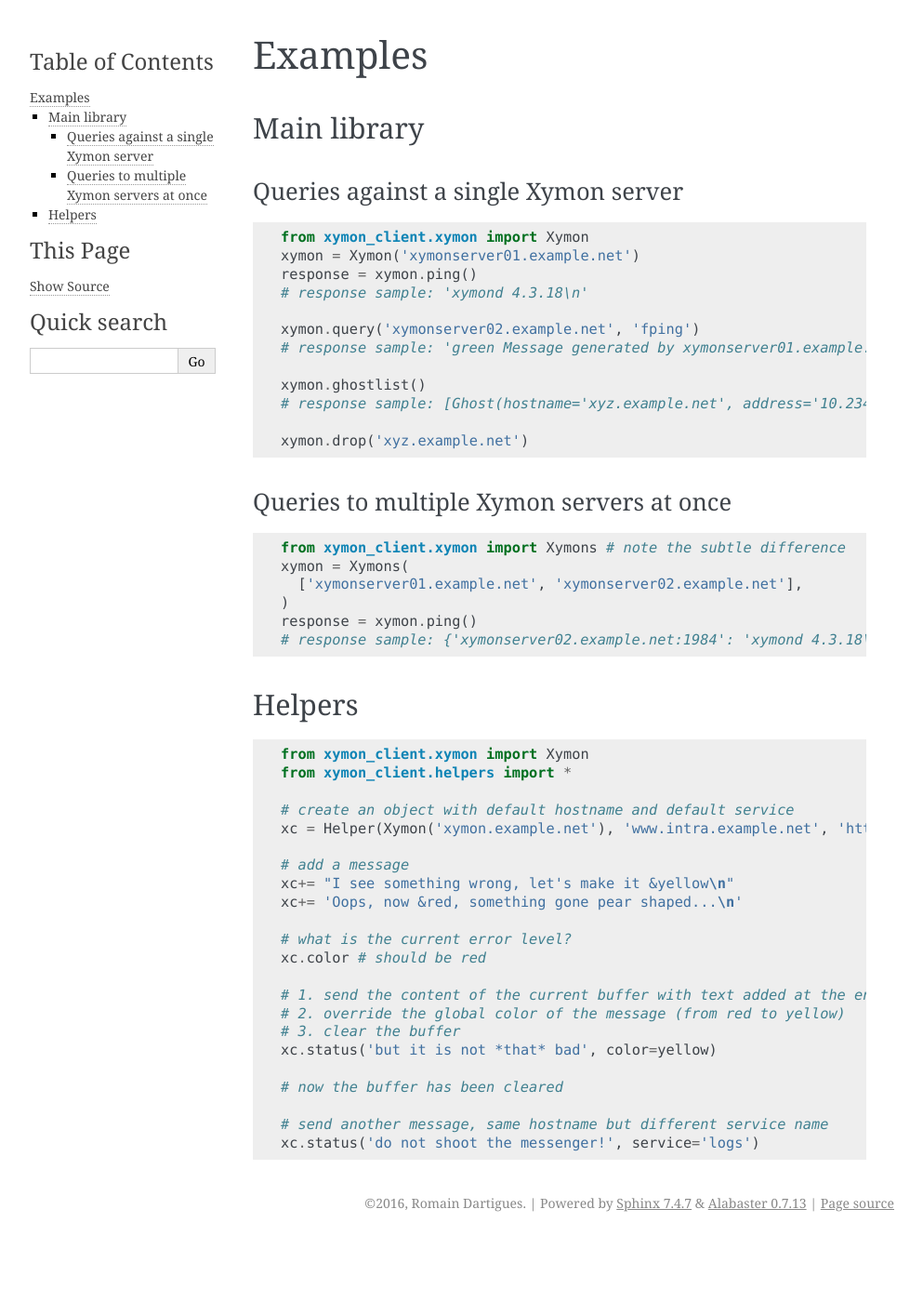
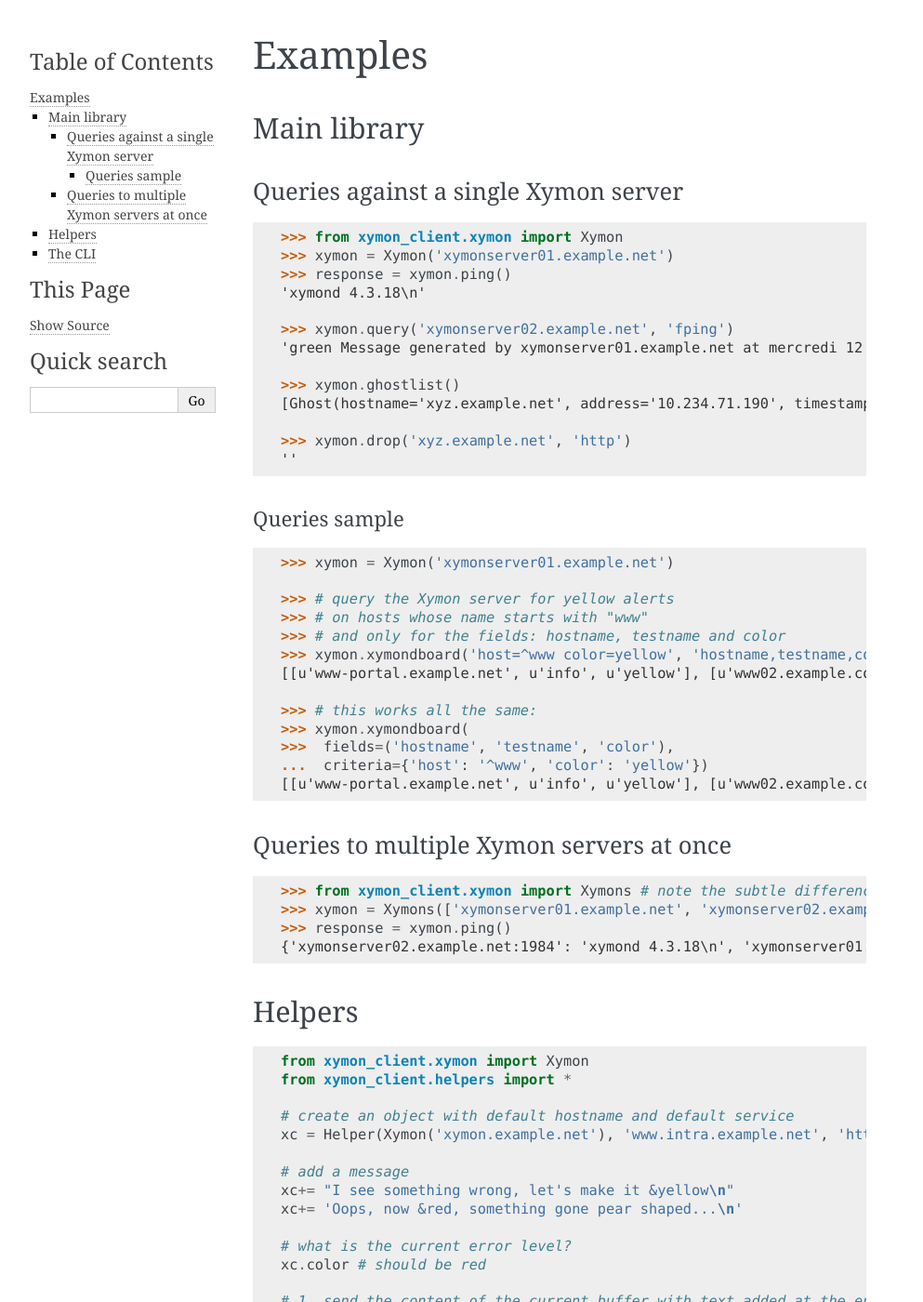
Before and after one commit to romain-dartigues/python-xymon-client, a Sphinx documentation site: the page built from docs/examples.rst, in a window 1280 px wide and 1400 px high. Shown: the whole window at 93% size, without its empty margins (148-1141 px from the left). Built offline with Sphinx 7.4.7, drawn with Linux system fonts in a browser that asks for light colours; some of the changed text lies outside the part shown.

Commit message:
documentation update

```diff
--- a/docs/examples.rst
+++ b/docs/examples.rst
@@ -9,33 +9,50 @@ Queries against a single Xymon server
 =====================================
 
 
-.. code-block:: python
+.. code-block:: pycon
 
-   from xymon_client.xymon import Xymon
-   xymon = Xymon('xymonserver01.example.net')
-   response = xymon.ping()
-   # response sample: 'xymond 4.3.18\n'
+   >>> from xymon_client.xymon import Xymon
+   >>> xymon = Xymon('xymonserver01.example.net')
+   >>> response = xymon.ping()
+   'xymond 4.3.18\n'
 
-   xymon.query('xymonserver02.example.net', 'fping')
-   # response sample: 'green Message generated by xymonserver01.example.net at mercredi 12 octobre 2016, 08:42:36 (UTC+0200) (executed every 180 sec)\n'
+   >>> xymon.query('xymonserver02.example.net', 'fping')
+   'green Message generated by xymonserver01.example.net at mercredi 12 octobre 2016, 08:42:36 (UTC+0200) (executed every 180 sec)\n'
 
-   xymon.ghostlist()
-   # response sample: [Ghost(hostname='xyz.example.net', address='10.234.71.190', timestamp=1476254463), Ghost(hostname='abc.example.net', address='10.234.71.189', timestamp=1476254435), Ghost(hostname='Combo_xtradb', address='10.234.72.13', timestamp=1476254444), Ghost(hostname='Combo_logs01Snalert01', address='10.234.72.13', timestamp=1476254444)]
+   >>> xymon.ghostlist()
+   [Ghost(hostname='xyz.example.net', address='10.234.71.190', timestamp=1476254463), Ghost(hostname='abc.example.net', address='10.234.71.189', timestamp=1476254435), Ghost(hostname='Combo_xtradb', address='10.234.72.13', timestamp=1476254444), Ghost(hostname='Combo_logs01Snalert01', address='10.234.72.13', timestamp=1476254444)]
 
-   xymon.drop('xyz.example.net')
+   >>> xymon.drop('xyz.example.net', 'http')
+   ''
+
+Queries sample
+--------------
+
+.. code-block:: pycon
+
+   >>> xymon = Xymon('xymonserver01.example.net')
+
+   >>> # query the Xymon server for yellow alerts
+   >>> # on hosts whose name starts with "www"
+   >>> # and only for the fields: hostname, testname and color
+   >>> xymon.xymondboard('host=^www color=yellow', 'hostname,testname,color')
+   [[u'www-portal.example.net', u'info', u'yellow'], [u'www02.example.com', u'http', u'yellow']]
+
+   >>> # this works all the same:
+   >>> xymon.xymondboard(
+   >>>  fields=('hostname', 'testname', 'color'),
+   ...  criteria={'host': '^www', 'color': 'yellow'})
+   [[u'www-portal.example.net', u'info', u'yellow'], [u'www02.example.com', u'http', u'yellow']]
 
 Queries to multiple Xymon servers at once
 =========================================
 
-.. code-block:: python
+.. code-block:: pycon
 
-   from xymon_client.xymon import Xymons # note the subtle difference
-   xymon = Xymons(
-     ['xymonserver01.example.net', 'xymonserver02.example.net'],
-   )
-   response = xymon.ping()
-   # response sample: {'xymonserver02.example.net:1984': 'xymond 4.3.18\n', 'xymonserver01.example.net:1984': 'xymond 4.3.18\n'}
-
+   >>> from xymon_client.xymon import Xymons # note the subtle difference
+   >>> xymon = Xymons(['xymonserver01.example.net', 'xymonserver02.example.net'])
+   >>> response = xymon.ping()
+   {'xymonserver02.example.net:1984': 'xymond 4.3.18\n', 'xymonserver01.example.net:1984': 'xymond 4.3.18\n'}
 
 Helpers
 #######
@@ -64,3 +81,16 @@ Helpers
 
    # send another message, same hostname but different service name
    xc.status('do not shoot the messenger!', service='logs')
+
+The CLI
+#######
+
+A command-line interface is also provided; see: ``xymon-client -h``
+or ``python -m xymon_client -h``.
+
+Example:
+
+.. code-block:: console
+
+   $ xymon-client -s xymon01.example.net query --hostname www-portal.example.net --testname info
+   'yellow Message generated by c234d183-069b-447e-73ab-84d5 at 2019-01-29T16:14:01\n'
```
Also changed, not shown: 1 other file.
